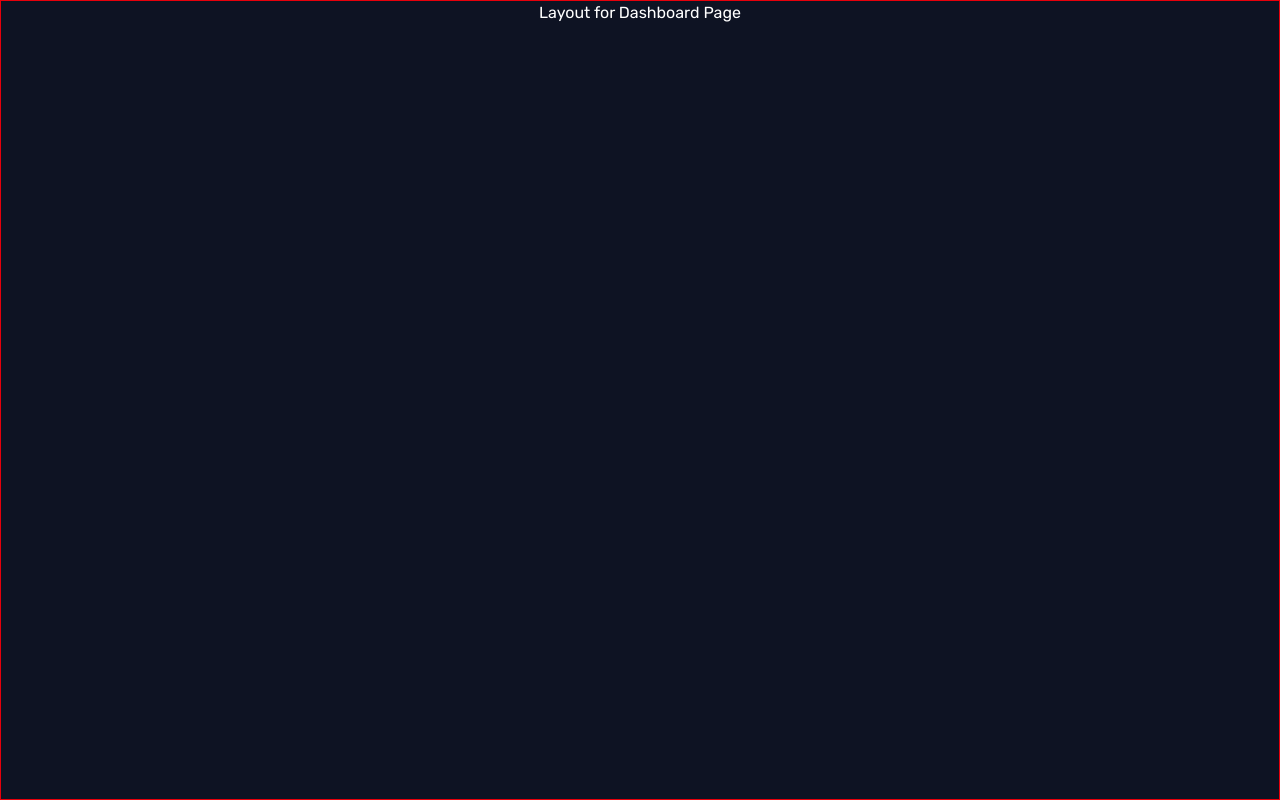
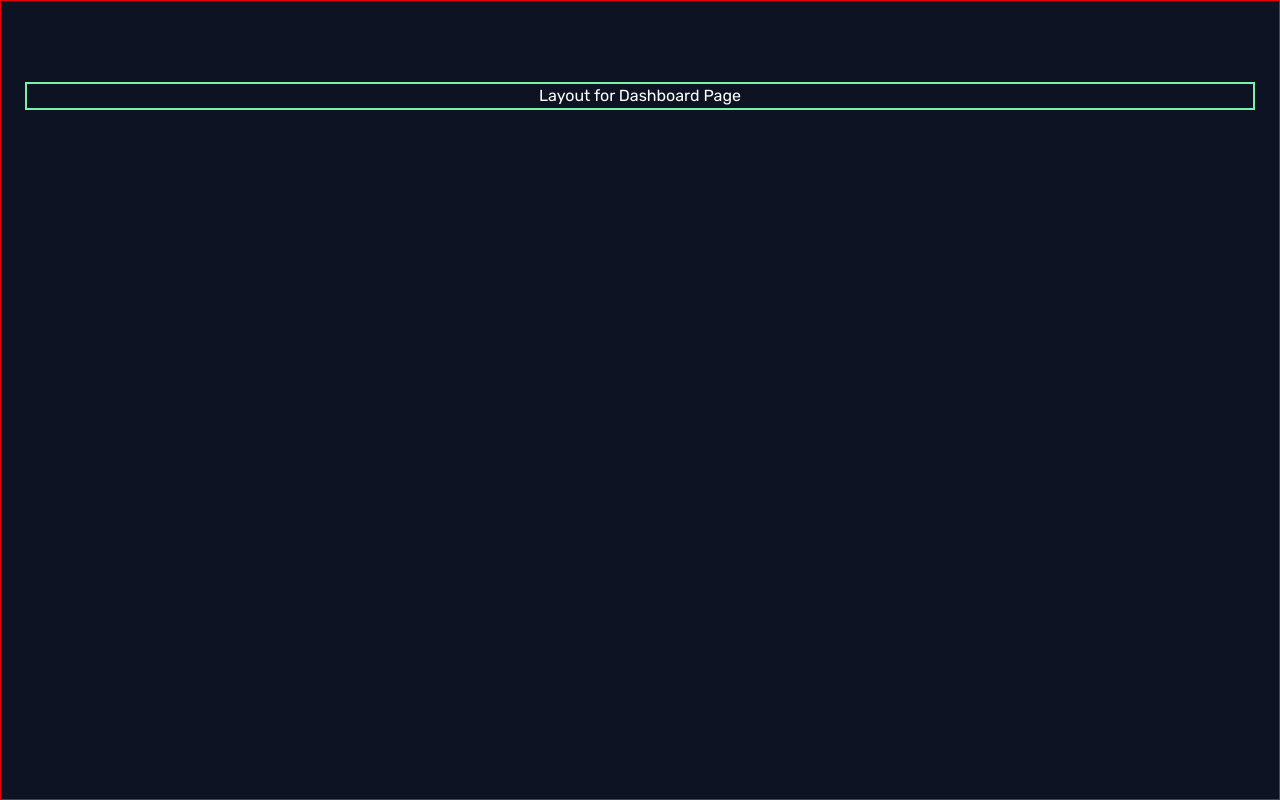
Before and after one commit to Ryan-C-Moses/time-tracking-dashboard-app, a React (Vite) app in the folder app-ui/: page / in a window 1280 px wide. Built offline with nearby package versions, Linux system fonts and the light colour scheme.

Commit message:
added padding

```diff
--- a/app-ui/src/layouts/DashBoardLayout/DashBoardLayout.jsx
+++ b/app-ui/src/layouts/DashBoardLayout/DashBoardLayout.jsx
@@ -1,5 +1,5 @@
 const DashBoardLayout = () => {
-    return <div className="text-white">Layout for Dashboard Page</div>
+    return <div className="text-white border-2 border-green-300">Layout for Dashboard Page</div>
 }
 
 export default DashBoardLayout;
--- a/app-ui/src/pages/DashBoard.jsx
+++ b/app-ui/src/pages/DashBoard.jsx
@@ -1,7 +1,7 @@
 import DashBoardLayout from "../layouts/DashBoardLayout/DashBoardLayout";
 
 const DashBoard = () => {
-    return <div className="border border-red-600 w-full h-screen">
+    return <div className="border border-red-600 w-full h-screen px-[24px] py-[81px]">
         <DashBoardLayout />
     </div>;
 }
```
